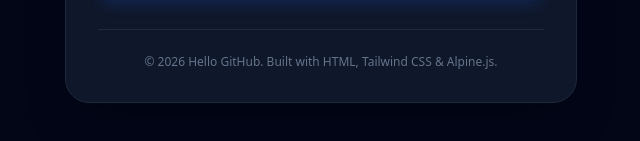
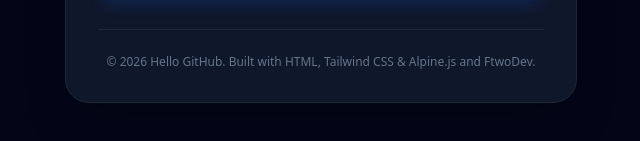
Before and after one commit to Randa23356/hello-github, a plain HTML site: page index.html in a window 1280 px wide. Shown: the part 527-668 px from the top of the page, 319-959 px from the left. Drawn offline with nearby package versions, Linux system fonts and the light colour scheme.

Commit message:
update halaman index

```diff
--- a/index.html
+++ b/index.html
@@ -80,7 +80,7 @@
             <div class="mt-8 pt-6 border-t border-slate-800 text-center">
                 <p class="text-slate-500 text-xs">
                     © <span x-text="currentYear"></span> Hello GitHub.
-                    Built with HTML, Tailwind CSS & Alpine.js.
+                    Built with HTML, Tailwind CSS & Alpine.js and FtwoDev.
                 </p>
             </div>
 
```
